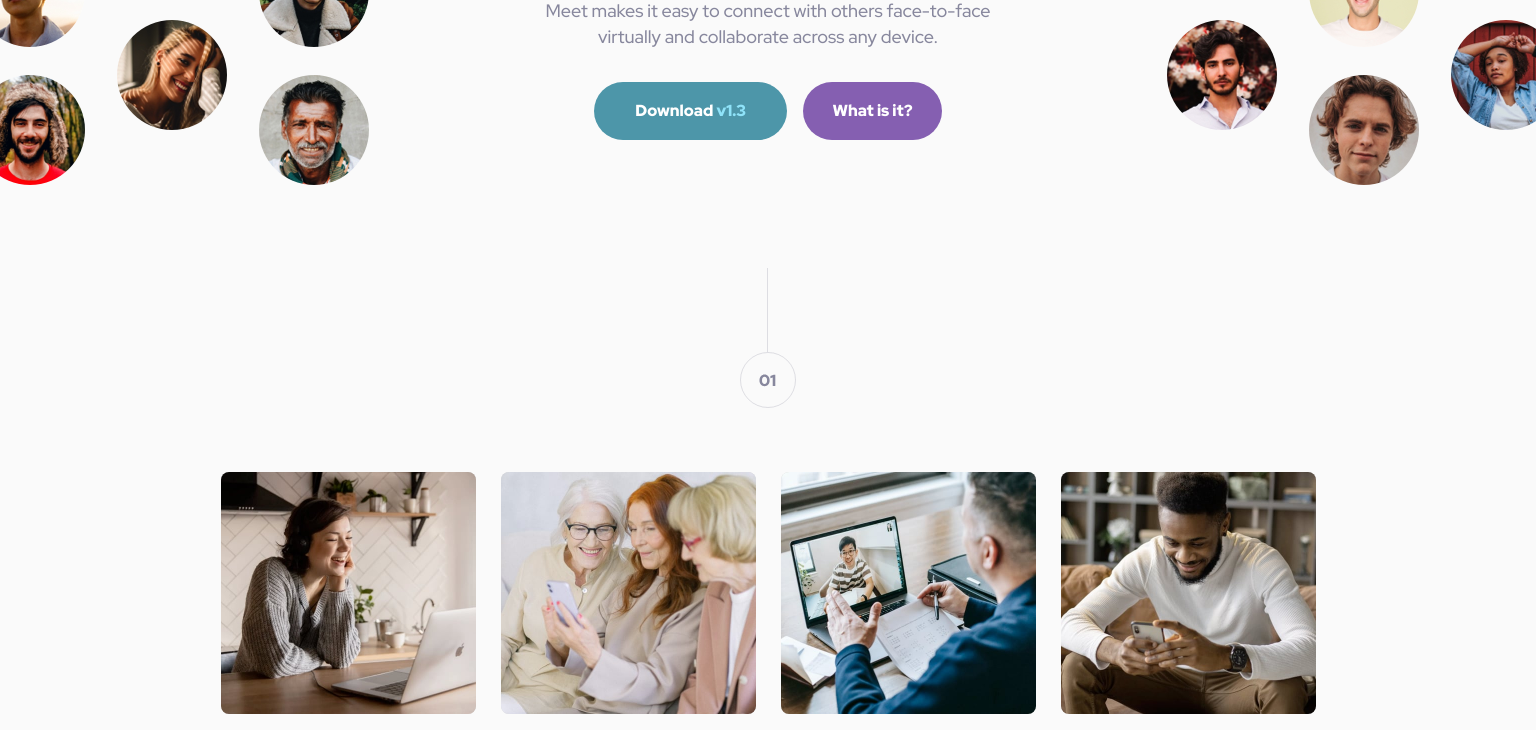
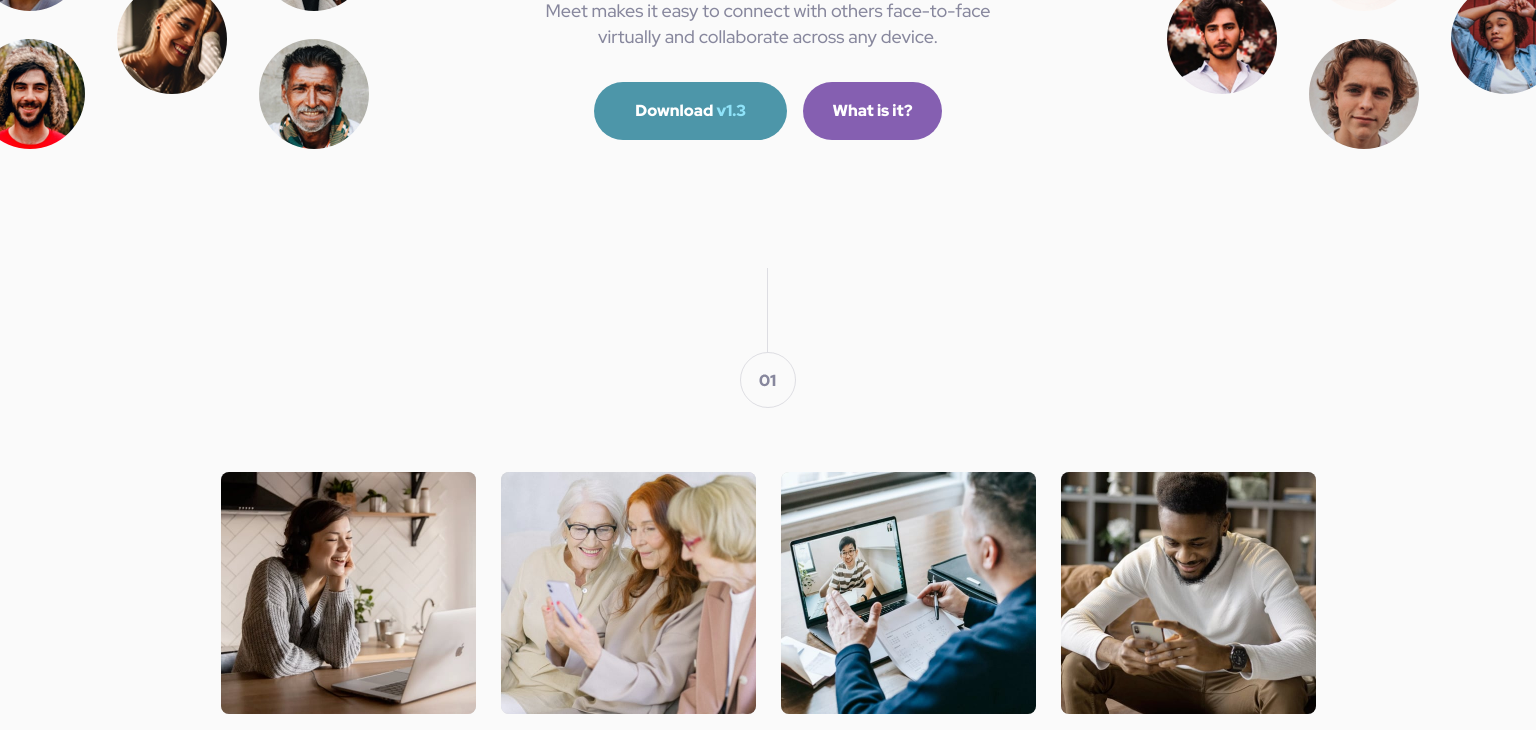
Before and after one commit to smhnfreelancer/frontendmentor, a plain HTML site: page frontendmentor/meet-landing-page/index.html in a window 1536 px wide. Shown: the part 370-1100 px from the top of the page. Drawn offline with Linux system fonts and the light colour scheme.

Commit message:
fixing align self

```diff
--- a/frontendmentor/meet-landing-page/styles/style.css
+++ b/frontendmentor/meet-landing-page/styles/style.css
@@ -352,9 +352,11 @@ main {
 
   .hero__imgright {
     object-position: 25px;
+    align-self: flex-start;
   }
   .hero__imgleft {
     object-position: -25px;
+    align-self: flex-start;
   }
   .content--tablet {
     display: none;
```
